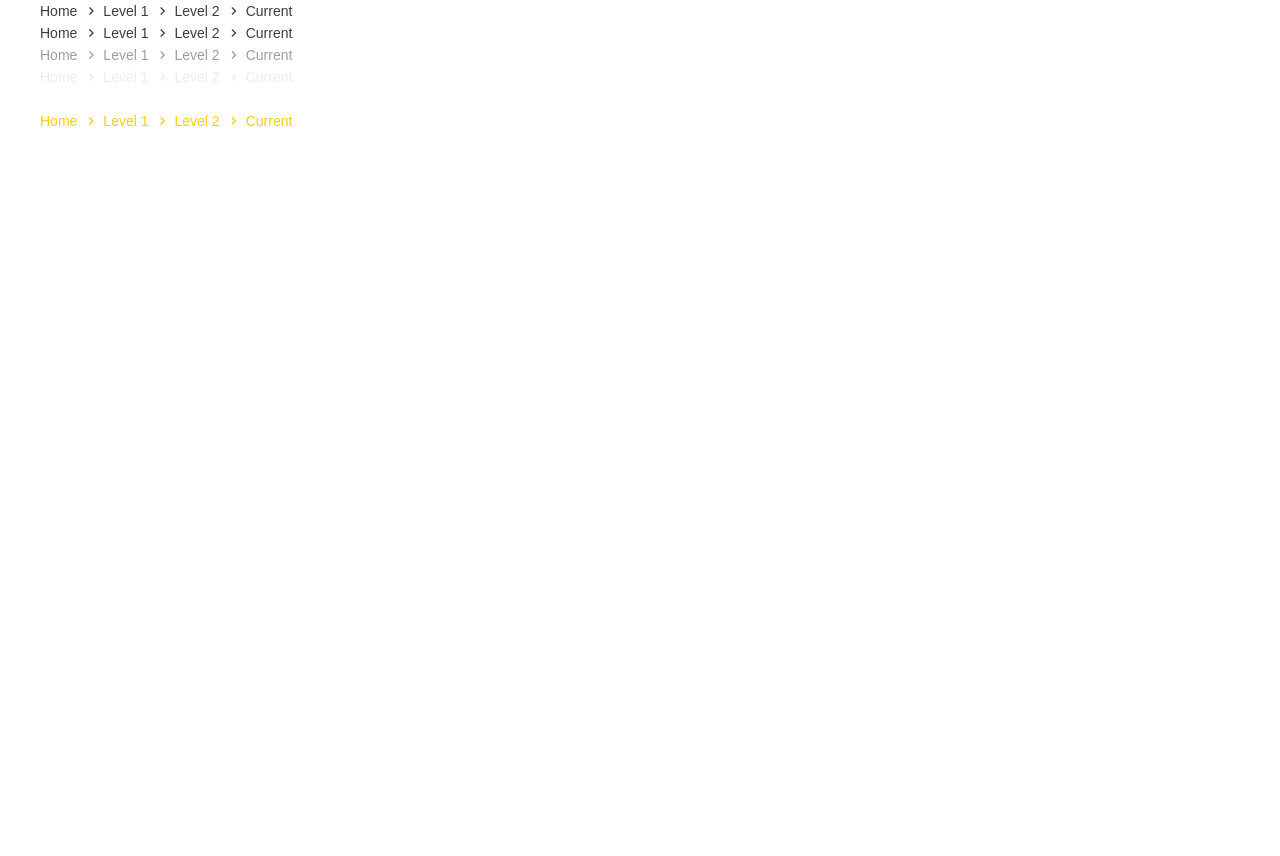
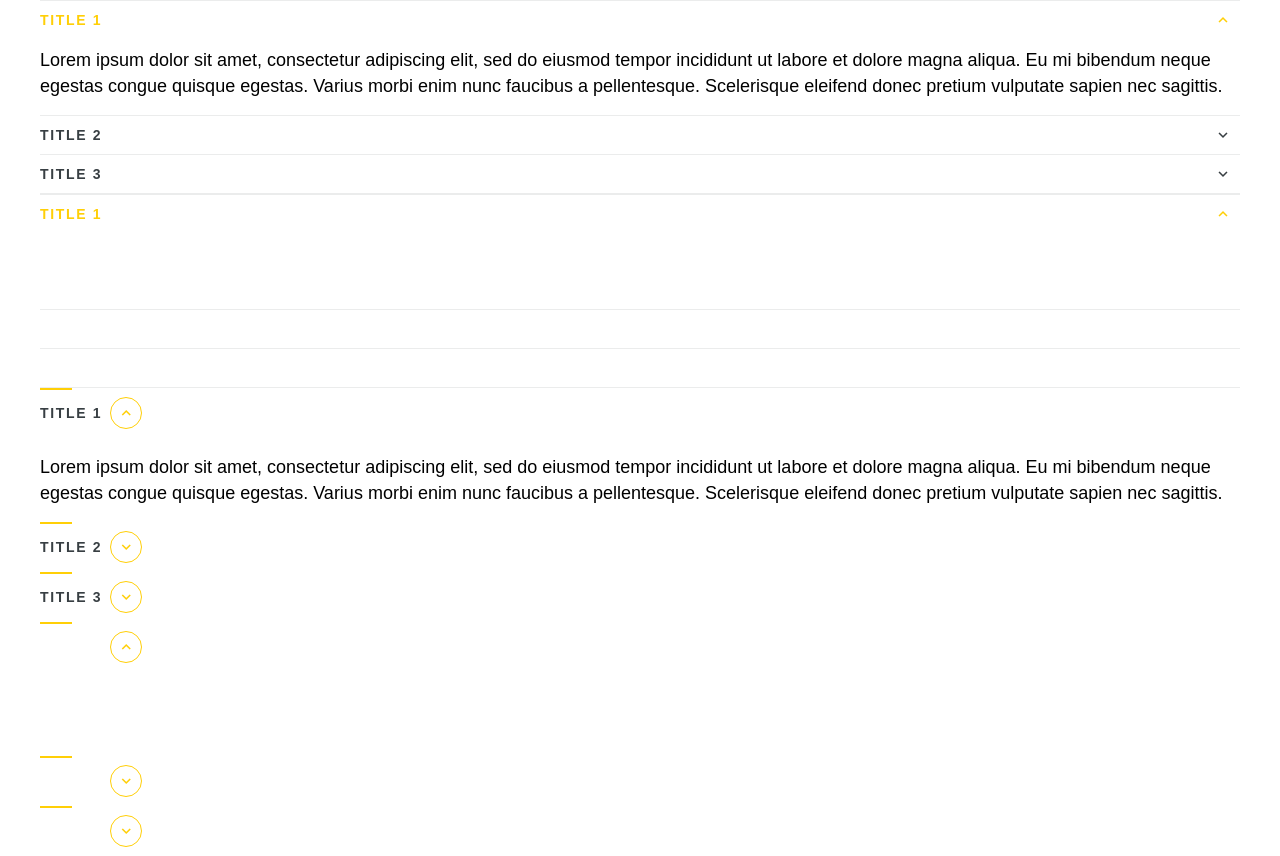
Before and after one commit to CruGlobal/cru-content-designs, a React (Create React App) app in the folder give/: page / in a window 1280 px wide. Before the commit the page ends 800 px from the top, so only its background shows below. Built offline with nearby package versions, Linux system fonts and the light colour scheme.

Commit message:
Accordion

```diff
--- a/give/src/App.js
+++ b/give/src/App.js
@@ -1,4 +1,5 @@
-import { BreadcrumbExamples } from "./components/Breadcrumb/Breadcrumb";
+import { AccordionExamples } from "./components/Accordion/Accordion";
+// import { BreadcrumbExamples } from "./components/Breadcrumb/Breadcrumb";
 // import { ImageExamples } from "./components/Image/Image";
 // import { ListExamples } from "./components/List/List";
 // import { SearchExamples } from "./components/Search/Search";
@@ -11,7 +12,8 @@ import { BreadcrumbExamples } from "./components/Breadcrumb/Breadcrumb";
 function App() {
   return (
     <>
-      <BreadcrumbExamples />
+      <AccordionExamples />
+      {/* <BreadcrumbExamples /> */}
       {/* <ImageExamples /> */}
       {/* <ListExamples /> */}
       {/* <SearchExamples /> */}
--- /dev/null
+++ b/give/src/components/Accordion/Accordion.css
@@ -0,0 +1,130 @@
+/* Accordion styles */
+.cru-accordion .cmp-accordion__item {
+  border: 1px solid #EBECEC;
+  border-width: 0 0 1px;
+}
+.cru-accordion .cmp-accordion__item:first-child {
+  border-top-width: 1px;
+}
+.cru-accordion .cmp-accordion__header {
+  margin: 0;
+}
+.cru-accordion .cmp-accordion__icon {
+  position: absolute;
+  top: 50%;
+  right: 8px;
+  transform: translateY(-50%);
+  font-size: 0;
+}
+.cru-accordion .cmp-accordion__icon::before {
+  font-family: "Material Icons";
+  font-weight: normal;
+  font-style: normal;
+  font-size: 1.125rem;
+  display: inline-block;
+  line-height: 1;
+  text-transform: none;
+  letter-spacing: normal;
+  word-wrap: normal;
+  white-space: nowrap;
+  direction: ltr;
+  -webkit-font-smoothing: antialiased;
+  text-rendering: optimizeLegibility;
+  -moz-osx-font-smoothing: grayscale;
+  font-feature-settings: "liga";
+  content: "expand_more";
+}
+.cru-accordion .cmp-accordion__button {
+  display: block;
+  color: #383F43;
+  border: none;
+  cursor: pointer;
+  padding: 9px 0;
+  background-color: transparent;
+  text-align: left;
+  width: 100%;
+  position: relative;
+}
+.cru-accordion .cmp-accordion__button--expanded {
+  color: #FFCF07;
+}
+.cru-accordion .cmp-accordion__button--expanded .cmp-accordion__icon::before {
+  content: "expand_less";
+}
+.cru-accordion .cmp-accordion__title {
+  font-family: "Source Sans Pro", sans-serif;
+  font-size: 0.875rem;
+  font-weight: 700;
+  letter-spacing: 0.12em;
+  text-transform: uppercase;
+  line-height: calc(0.875rem + 6px);
+  display: inline-block;
+}
+.cru-accordion .cmp-accordion__panel {
+  padding: 8px 0 16px;
+  line-height: calc(1em + 8px);
+  font-size: 1rem;
+}
+@media (min-width: 768px) {
+  .cru-accordion .cmp-accordion__panel {
+    font-size: 1rem;
+  }
+}
+@media (min-width: 1200px) {
+  .cru-accordion .cmp-accordion__panel {
+    font-size: 1.125rem;
+  }
+}
+.cru-accordion .cmp-accordion__panel--hidden {
+  display: none;
+}
+
+.cru-accordion-dark .cmp-accordion__button, .cru-accordion-dark .cmp-accordion__panel {
+  color: #FFFFFF;
+}
+.cru-accordion-dark .cmp-accordion__button--expanded {
+  color: #FFCF07;
+}
+
+.cru-accordion-links .cmp-accordion__item {
+  border: none;
+}
+.cru-accordion-links .cmp-accordion__icon {
+  position: relative;
+  top: unset;
+  right: unset;
+  transform: none;
+  display: inline-block;
+  width: 30px;
+  height: 30px;
+  border: #FFCF07 1px solid;
+  border-radius: 16px;
+  margin-left: 8px;
+  text-align: center;
+}
+.cru-accordion-links .cmp-accordion__button {
+  color: #383F43;
+}
+.cru-accordion-links .cmp-accordion__button span {
+  vertical-align: middle;
+}
+.cru-accordion-links .cmp-accordion__button::before {
+  display: block;
+  content: "";
+  width: 32px;
+  height: 2px;
+  background-color: #FFCF07;
+  position: absolute;
+  top: 0;
+  left: 0;
+}
+.cru-accordion-links .cmp-accordion__button .cmp-accordion__icon::before {
+  color: #FFCF07;
+  line-height: 30px;
+}
+.cru-accordion-links .cmp-accordion__panel {
+  padding-top: 16px;
+}
+.cru-accordion-links.cru-accordion-dark .cmp-accordion__button {
+  color: #FFFFFF;
+}
--- /dev/null
+++ b/give/src/components/Accordion/Accordion.js
@@ -0,0 +1,76 @@
+import "./Accordion.css";
+
+const AccordionItem = ({ content, first }) => {
+  const expandedButton = first ? " cmp-accordion__button--expanded" : "";
+  const expandedPanel = first ? "expanded" : "hidden";
+
+  return (
+    <div class="cmp-accordion__item">
+      <h3 class="cmp-accordion__header">
+        <button class={"cmp-accordion__button" + expandedButton}>
+          <span class="cmp-accordion__title">{content.title}</span>
+          <span class="cmp-accordion__icon"></span>
+        </button>
+      </h3>
+      <div
+        class={"cmp-accordion__panel cmp-accordion__panel--" + expandedPanel}
+      >
+        {content.content}
+      </div>
+    </div>
+  );
+};
+
+export const Accordion = ({
+  className = "", // string
+  content = [], // array of objects with `title` and `content` keys, each key containing a string
+  dark = false, // bool
+  links = false, // bool
+}) => {
+  if (content.length === 0) return null;
+
+  const classes = className !== "" ? " " + className : className;
+  const darkClass = dark ? " cru-accordion-dark" : "";
+  const linksClass = links ? " cru-accordion-links" : "";
+
+  return (
+    <div
+      className={"accordion cru-accordion" + darkClass + linksClass + classes}
+    >
+      <div className="cmp-accordion">
+        {content.map((item, index) => (
+          <AccordionItem content={item} first={index === 0} key={item.title} />
+        ))}
+      </div>
+    </div>
+  );
+};
+
+export const AccordionExamples = () => {
+  const content = [
+    {
+      title: "Title 1",
+      content:
+        "Lorem ipsum dolor sit amet, consectetur adipiscing elit, sed do eiusmod tempor incididunt ut labore et dolore magna aliqua. Eu mi bibendum neque egestas congue quisque egestas. Varius morbi enim nunc faucibus a pellentesque. Scelerisque eleifend donec pretium vulputate sapien nec sagittis.",
+    },
+    {
+      title: "Title 2",
+      content:
+        "Lorem ipsum dolor sit amet, consectetur adipiscing elit, sed do eiusmod tempor incididunt ut labore et dolore magna aliqua. Eu mi bibendum neque egestas congue quisque egestas. Varius morbi enim nunc faucibus a pellentesque. Scelerisque eleifend donec pretium vulputate sapien nec sagittis.",
+    },
+    {
+      title: "Title 3",
+      content:
+        "Lorem ipsum dolor sit amet, consectetur adipiscing elit, sed do eiusmod tempor incididunt ut labore et dolore magna aliqua. Eu mi bibendum neque egestas congue quisque egestas. Varius morbi enim nunc faucibus a pellentesque. Scelerisque eleifend donec pretium vulputate sapien nec sagittis.",
+    },
+  ];
+
+  return (
+    <>
+      <Accordion content={content} />
+      <Accordion content={content} dark />
+      <Accordion content={content} links />
+      <Accordion content={content} dark links />
+    </>
+  );
+};
```
